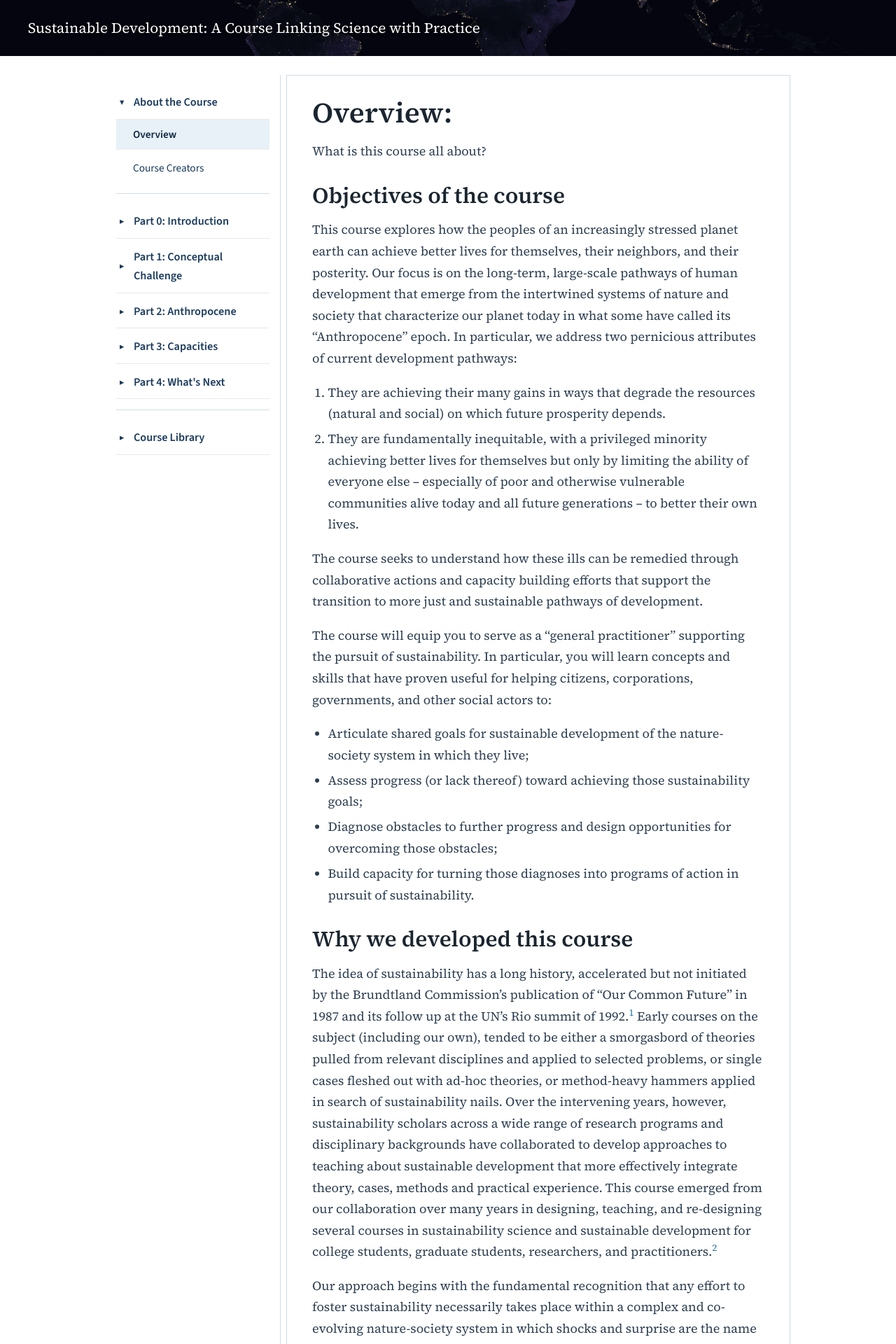
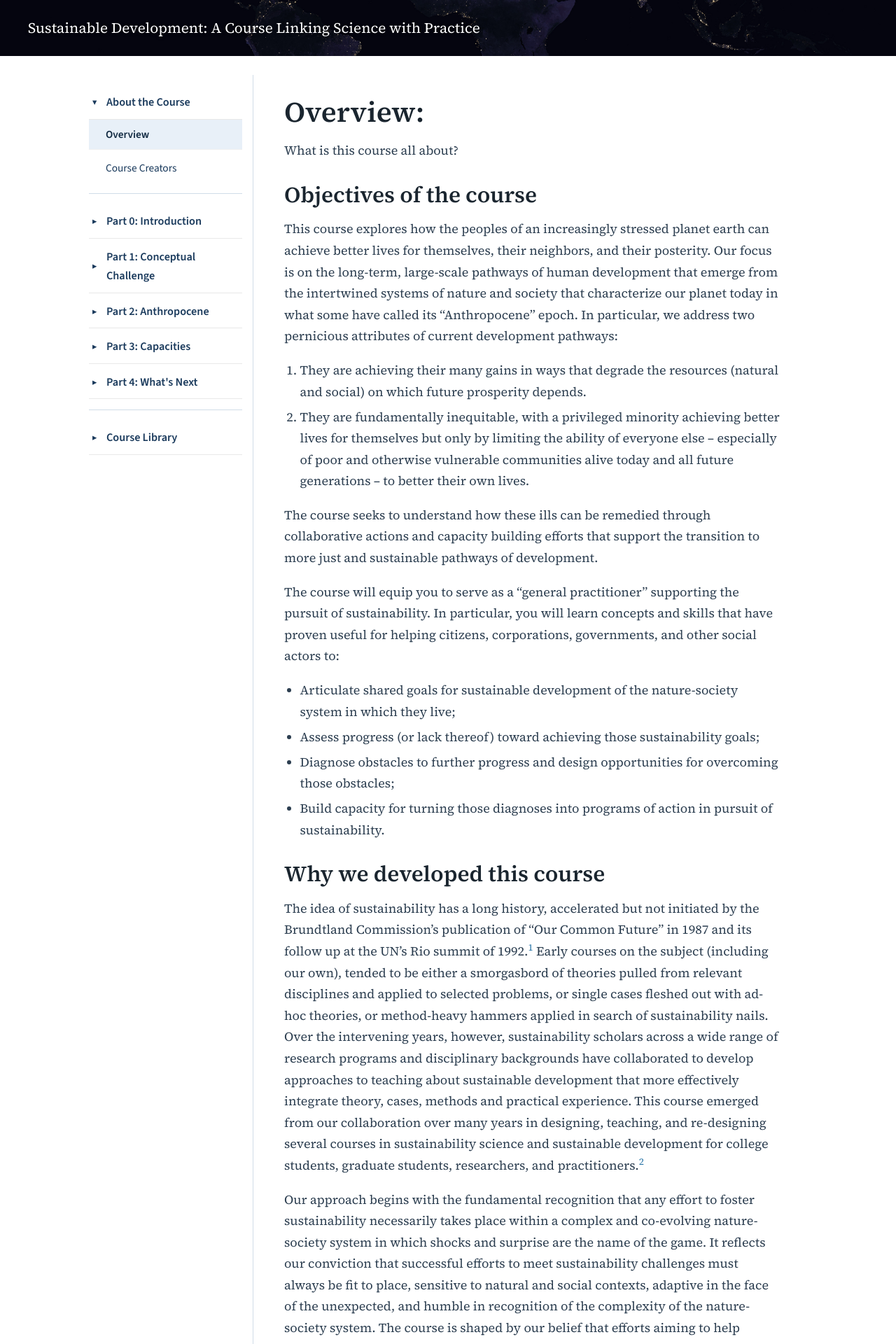
Before and after one commit to agharley/sustsci, a Jekyll site: the page built from course/about.md, in a window 1280 px wide. Shown: the top 1920 px of the page at 70% size. Built offline with Jekyll 4.4.1, drawn with Linux system fonts in a browser that asks for light colours.

Commit message:
changes to sidebar padding and outlines

```diff
--- a/assets/css/style.css
+++ b/assets/css/style.css
@@ -523,7 +523,7 @@ a:hover {
   display: flex;
   max-width: 1100px;
   margin: 0 auto;
-  padding: 1.5rem;
+  padding: 1.5rem 1.5rem 1.5rem 0.5rem;
   gap: 0;
   flex: 1;
   background: #ffffff;
@@ -532,10 +532,9 @@ a:hover {
 .course-content {
   flex: 1;
   min-width: 0;
-  max-width: var(--content-width);
+  max-width: 780px;
   padding: 1.5rem 2rem;
   margin-left: 8px;
-  border: 1px solid #d0dce8;
   background: #ffffff;
 }
 
```
